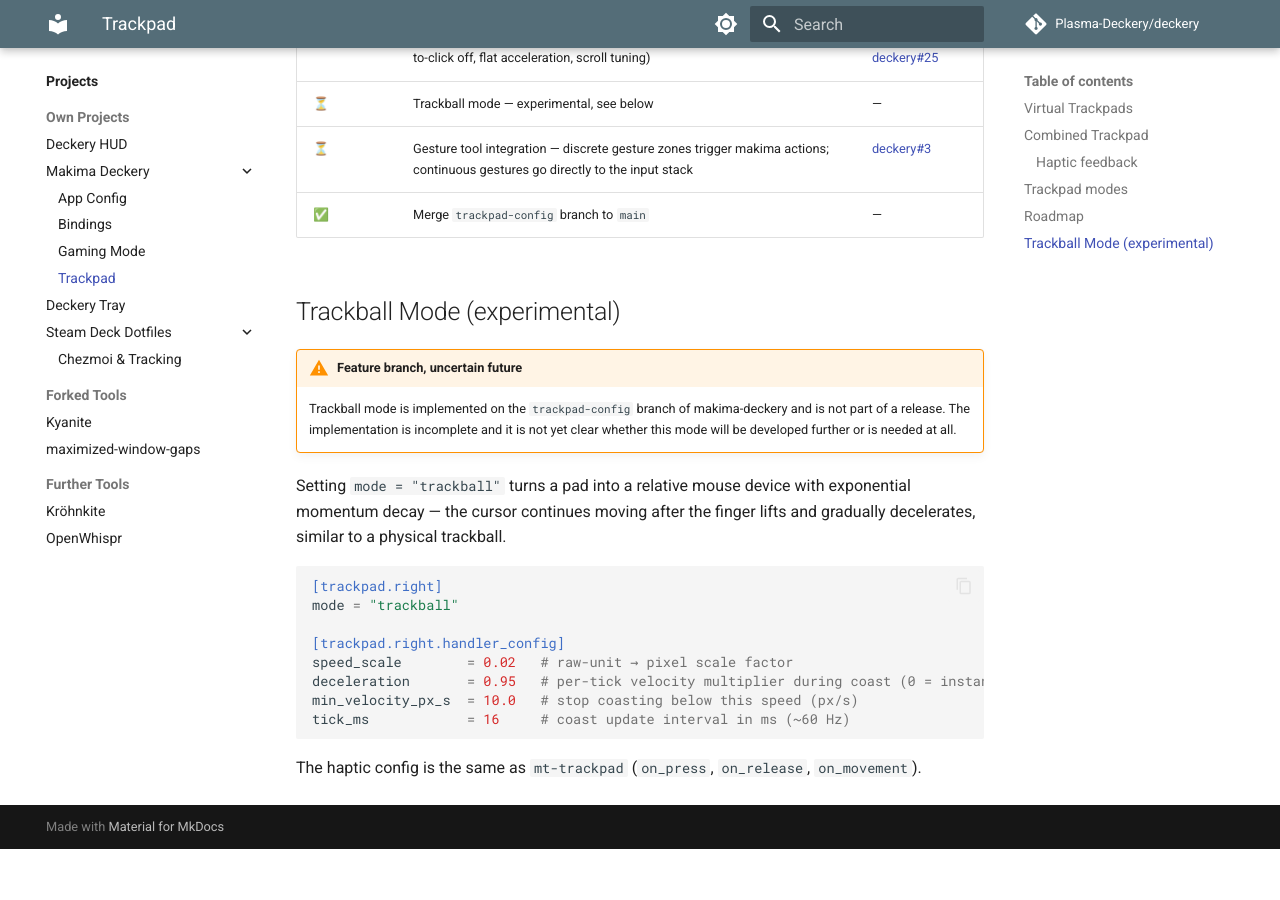
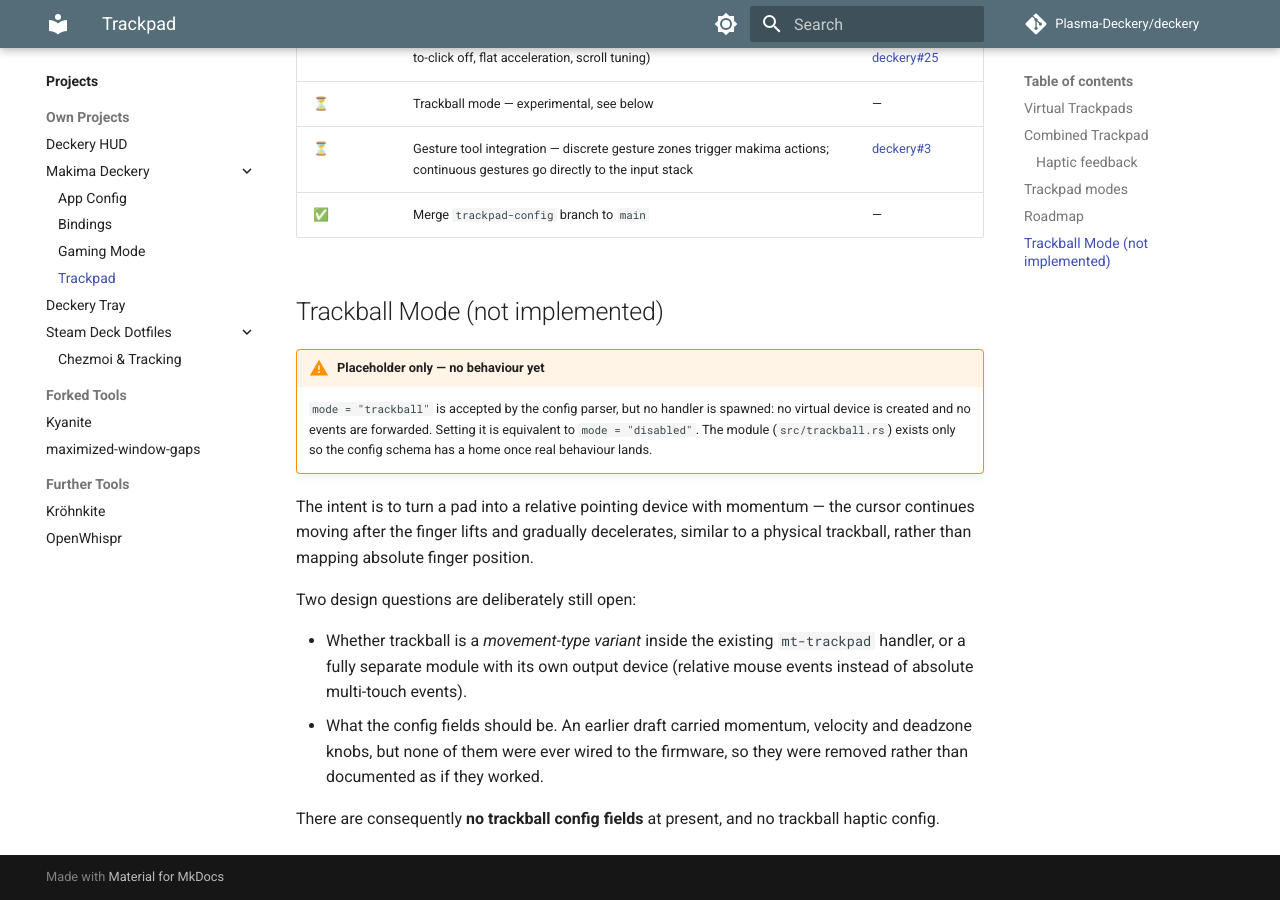
Before and after one commit to Plasma-Deckery/deckery, an MkDocs documentation site: the page built from docs/projects/makima-deckery/trackpad.md, in a window 1280 px wide and 900 px high, scrolled down 4073 px. Built offline with MkDocs 1.6.1 and Material for MkDocs 9.7.7, drawn with Linux system fonts in a browser that asks for light colours; comment, search, counter and statistics services are not loaded; before the commit the page ends 4922 px from its top, so only the background shows below that.

Commit message:
docs(trackpad): correct the trackball section — it is not implemented
The page described trackball mode as working, with momentum decay and
four config fields (speed_scale, deceleration, min_velocity_px_s,
tick_ms). None of that is true: TrackballConfig is an empty struct, the
module is not wired into event_reader, and mode = "trackball" spawns no
handler at all — it behaves exactly like "disabled". The config fields
were deliberately removed in makima-deckery because they were never
wired to the firmware.

It also pointed readers at the trackpad-config branch, which the same
page's roadmap already marks as merged to main.

Rewritten as a placeholder section carrying the two open design
questions from the module header. Roadmap row adjusted to match.

Verified unchanged and correct while checking: the haptic defaults
(3-pulse burst, 8ms/8ms, via HapticChain::default()) and all
[trackpad.*.kde] defaults.

````diff
--- a/docs/projects/makima-deckery/trackpad.md
+++ b/docs/projects/makima-deckery/trackpad.md
@@ -115,22 +115,16 @@
 | ⏳ | Gesture tool integration — discrete gesture zones trigger makima actions; continuous gestures go directly to the input stack | [deckery#3](https://github.com/Plasma-Deckery/deckery/issues/3) |
 | ✅ | Merge `trackpad-config` branch to `main` | — |
 
-## Trackball Mode (experimental)
+## Trackball Mode (not implemented)
 
-!!! warning "Feature branch, uncertain future"
-    Trackball mode is implemented on the `trackpad-config` branch of makima-deckery and is not part of a release. The implementation is incomplete and it is not yet clear whether this mode will be developed further or is needed at all.
+!!! warning "Placeholder only — no behaviour yet"
+    `mode = "trackball"` is accepted by the config parser, but no handler is spawned: no virtual device is created and no events are forwarded. Setting it is equivalent to `mode = "disabled"`. The module (`src/trackball.rs`) exists only so the config schema has a home once real behaviour lands.
 
-Setting `mode = "trackball"` turns a pad into a relative mouse device with exponential momentum decay — the cursor continues moving after the finger lifts and gradually decelerates, similar to a physical trackball.
+The intent is to turn a pad into a relative pointing device with momentum — the cursor continues moving after the finger lifts and gradually decelerates, similar to a physical trackball, rather than mapping absolute finger position.
 
-```toml
-[trackpad.right]
-mode = "trackball"
+Two design questions are deliberately still open:
 
-[trackpad.right.handler_config]
-speed_scale        = 0.02   # raw-unit → pixel scale factor
-deceleration       = 0.95   # per-tick velocity multiplier during coast (0 = instant stop, 1 = no friction)
-min_velocity_px_s  = 10.0   # stop coasting below this speed (px/s)
-tick_ms            = 16     # coast update interval in ms (~60 Hz)
-```
+- Whether trackball is a *movement-type variant* inside the existing `mt-trackpad` handler, or a fully separate module with its own output device (relative mouse events instead of absolute multi-touch events).
+- What the config fields should be. An earlier draft carried momentum, velocity and deadzone knobs, but none of them were ever wired to the firmware, so they were removed rather than documented as if they worked.
 
-The haptic config is the same as `mt-trackpad` (`on_press`, `on_release`, `on_movement`).
+There are consequently **no trackball config fields** at present, and no trackball haptic config.
````
